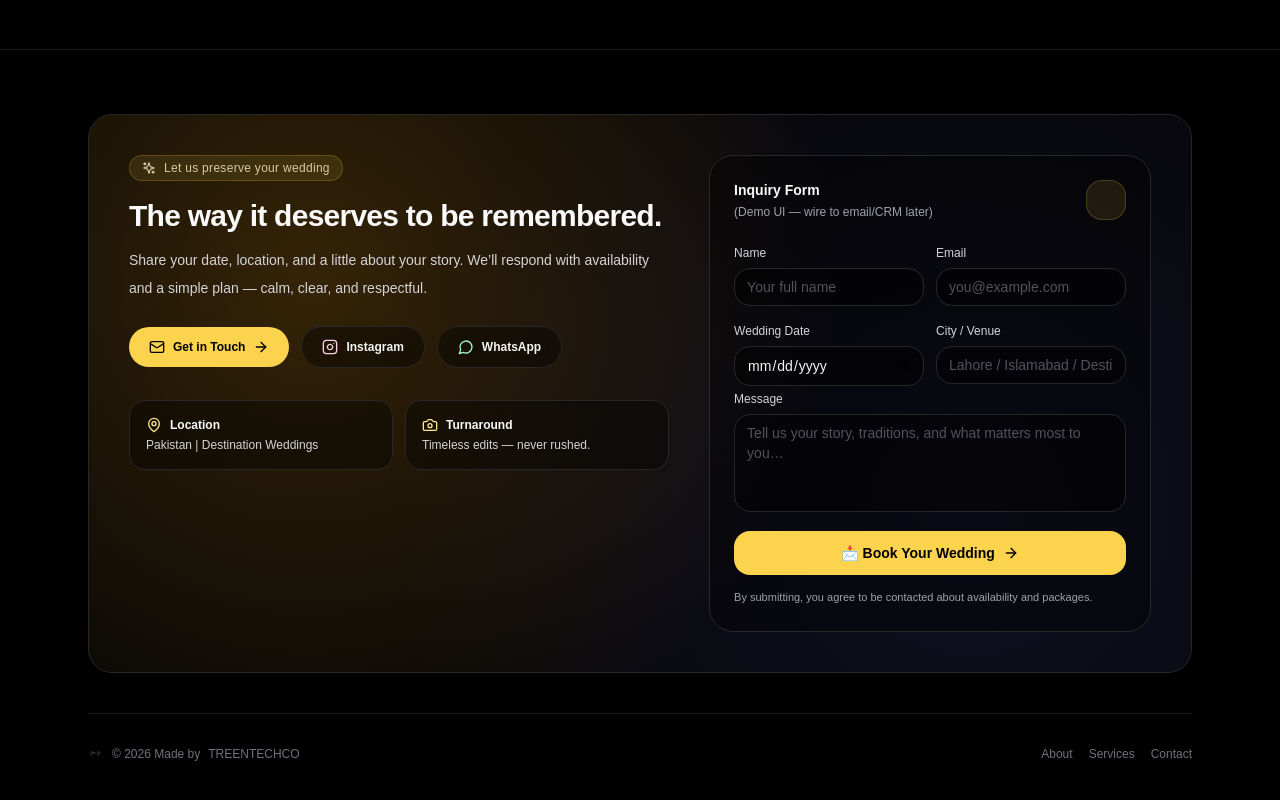
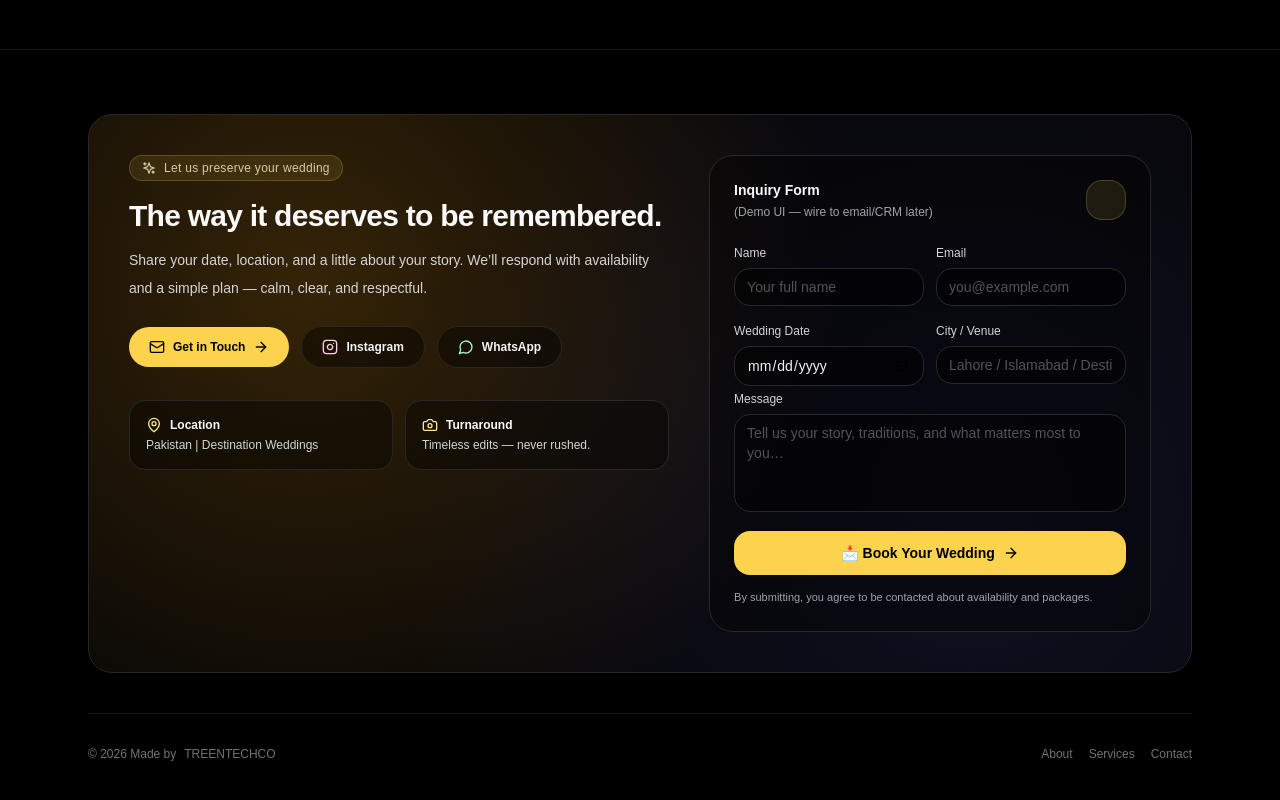
Before and after one commit to treentechco/shamsi-saim-series, a Next.js app: page / in a window 1280 px wide. Shown: the part 4274-5074 px from the top of the page. Built offline with nearby package versions, Linux system fonts and the light colour scheme.

Commit message:
Update page.jsx

```diff
--- a/app/page.jsx
+++ b/app/page.jsx
@@ -959,7 +959,7 @@ export default function Page() {
         {/* Footer */}
         <div className="mt-10 flex flex-col items-center justify-between gap-3 border-t border-zinc-900 pt-8 text-xs text-zinc-500 sm:flex-row">
           <div className="flex items-center gap-2">
-            <SafeImage src={LOGO_URL} alt="Shamsi Saim Weddings" className="h-4 w-4 rounded-sm object-cover" loading="lazy" />
+
             <span>© {new Date().getFullYear()} Made by</span>
             <a
                 href="https://www.treentech.co/"
```
